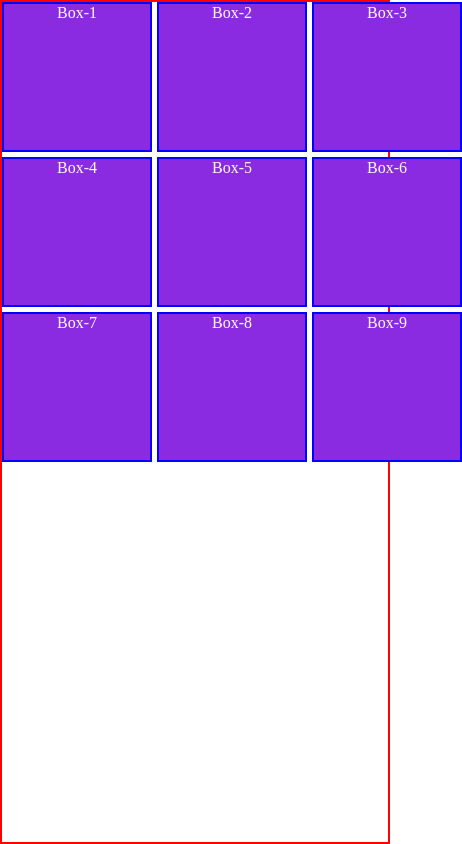
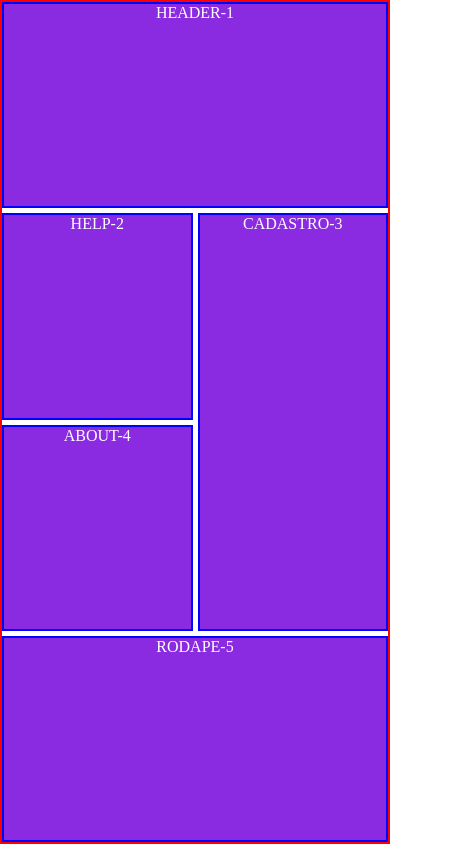
Before and after one commit to 1TDSPO-2024/exemplo-grid, a plain HTML site: page index.html in a window 390 px wide. Shown: the whole page, 462 px wide, since content can reach past the window. Drawn offline with Linux system fonts and the light colour scheme.

Commit message:
base do layout responsivo com grid-column e grid-row.

```diff
--- a/css/estilo.css
+++ b/css/estilo.css
@@ -8,11 +8,12 @@
     display: grid;
     border: 2px solid red;
     height: 100vh;
-    grid-template-columns: 150px 150px 150px;
-    column-gap: 5px;
+    grid-template-columns: repeat(4, 1fr);
+    grid-template-rows: repeat(4, 1fr);
+    gap:5px;
 
-    grid-template-rows: 150px 150px 150px;
-    row-gap: 5px;
+    /* column-gap: 5px;
+    row-gap: 5px; */
 
     /* justify-items: center;
     align-items: center; */
@@ -22,6 +23,32 @@
 
 
 }
+
+.container :nth-child(1){
+    /* grid-column-start: 1;
+    grid-column-end: 5; */
+    /* grid-column: 1 / 5; */
+    grid-column: span 4;
+}
+
+.container :nth-child(2){
+    grid-column: span 2;
+}
+
+.container :nth-child(3){
+    grid-column: span 2;
+    grid-row: span 2;
+}
+
+.container :nth-child(4){
+    grid-column: span 2;
+}
+
+.container :nth-child(5){
+    grid-column: span 4;
+}
+
+
 
 /* .container :nth-child(even){
     background-color: red;
--- a/index.html
+++ b/index.html
@@ -10,15 +10,11 @@
 
     <!-- div.container>div*9.box.box-${Box-$} -->
     <div class="container">
-        <div class="box box-1">Box-1</div>
-        <div class="box box-2">Box-2</div>
-        <div class="box box-3">Box-3</div>
-        <div class="box box-4">Box-4</div>
-        <div class="box box-5">Box-5</div>
-        <div class="box box-6">Box-6</div>
-        <div class="box box-7">Box-7</div>
-        <div class="box box-8">Box-8</div>
-        <div class="box box-9">Box-9</div>
+        <div class="box box-1">HEADER-1</div>
+        <div class="box box-2">HELP-2</div>
+        <div class="box box-3">CADASTRO-3</div>
+        <div class="box box-4">ABOUT-4</div>
+        <div class="box box-5">RODAPE-5</div>
     </div>
 
 
```
